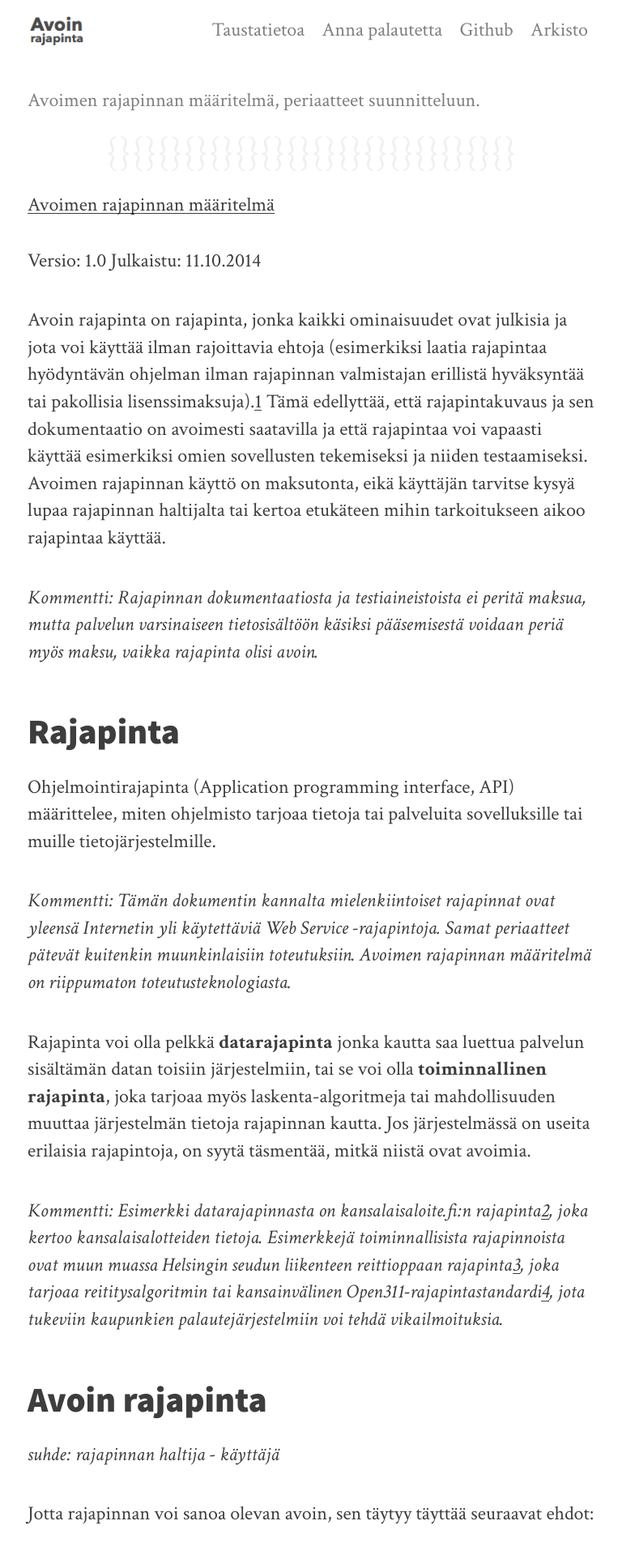
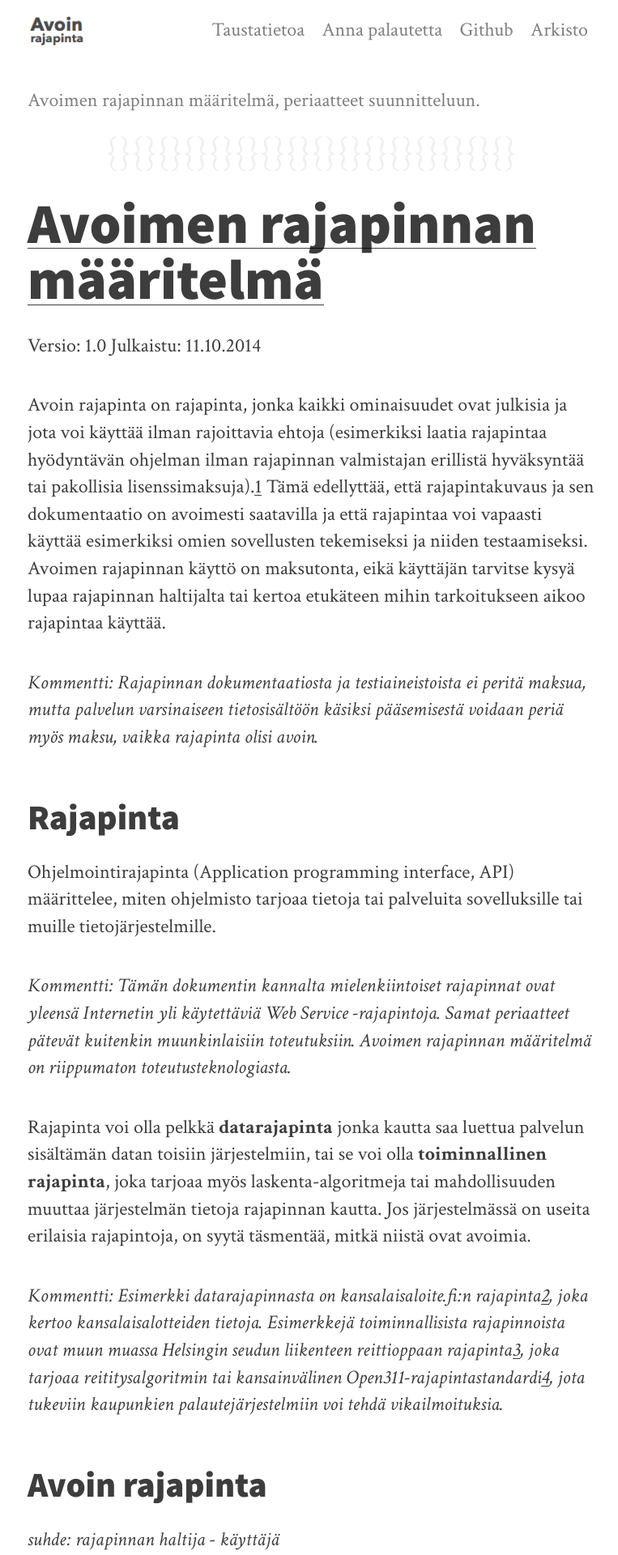
Before and after one commit to okffi/open-api-definition, a Jekyll site: the page built from index.html, in a window 1280 px wide. Shown: the top 1920 px of the page at 81% size, without its empty margins (256-1019 px from the left). Built offline with Jekyll 4.4.1, drawn with Linux system fonts in a browser that asks for light colours; nearby versions of some CDN libraries; the list of posts is cut into pages by our own code.

Commit message:
Update post_detail.html
Palautus

```diff
--- a/_includes/post_detail.html
+++ b/_includes/post_detail.html
@@ -1,3 +1,4 @@
+<h1 class="entry-title">
 {% if post.title %}
     <a href="{{ root_url }}{{ post.url }}">{{ post.title }}</a>
 {% endif %}
```
